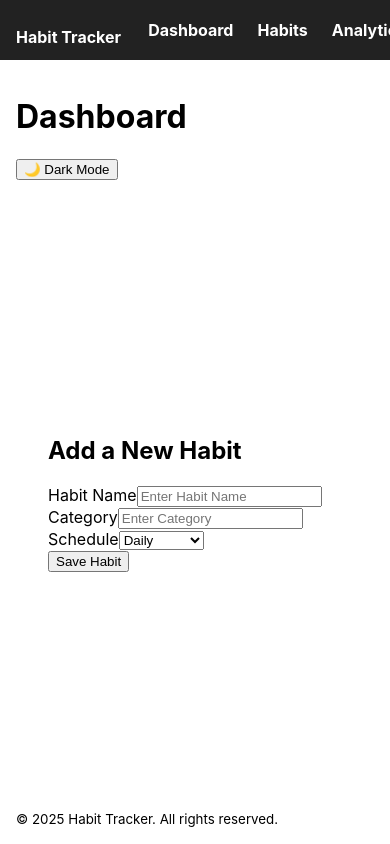
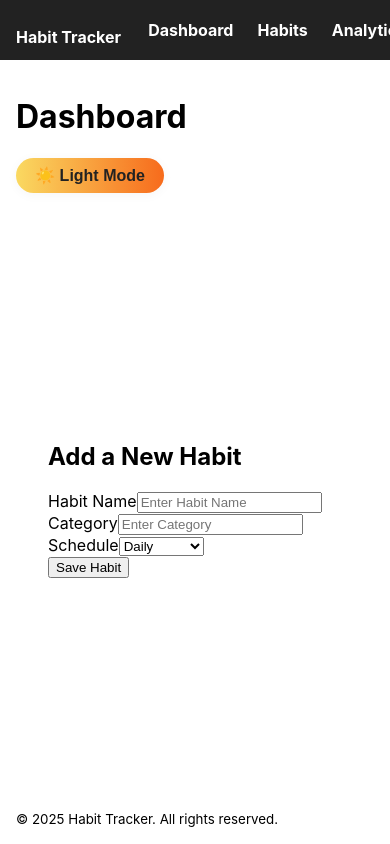
Before and after one commit to therealjhay/Habit-tracker, a React (Create React App) app: page /add-habit in a window 390 px wide. Shown: the top 844 px of the page. Built offline with nearby package versions, Linux system fonts and the light colour scheme.

Commit message:
Dashboard Switch button responsiveness and styling

```diff
--- a/src/components/layout/ThemeToggle.jsx
+++ b/src/components/layout/ThemeToggle.jsx
@@ -1,16 +1,19 @@
 import React, { useState } from "react";
 
 const ThemeToggle = () => {
-  const [theme, setTheme] = useState("light");
+  const [theme, setTheme] = useState("dark"); // default theme matches your screenshot
 
   const handleToggle = () => {
     const newTheme = theme === "light" ? "dark" : "light";
     setTheme(newTheme);
-    document.body.className = newTheme; // Swaps theme on body
+    document.body.className = newTheme; // Switch class on <body>
   };
 
   return (
-    <button onClick={handleToggle}>
+    <button
+      onClick={handleToggle}
+      className="theme-toggle-btn"
+    >
       {theme === "light" ? "🌙 Dark Mode" : "☀️ Light Mode"}
     </button>
   );
--- a/src/index.css
+++ b/src/index.css
@@ -11,3 +11,56 @@ code {
   font-family: source-code-pro, Menlo, Monaco, Consolas, 'Courier New',
     monospace;
 }
+
+body.light {
+  --bg-color: #fff;
+  --text-color: #222;
+  --card-bg: #fff;
+  --sidebar-bg: #f4f4f4;
+  --sidebar-text: #222;
+}
+
+body.dark {
+  --bg-color: #181818;
+  --text-color: #fafafa;
+  --card-bg: #222;
+  --sidebar-bg: #222;
+  --sidebar-text: #fff;
+}
+
+body {
+  background: var(--bg-color);
+  color: var(--text-color);
+  transition: background 0.3s, color 0.3s;
+}
+.sidebar {
+  background: var(--sidebar-bg);
+  color: var(--sidebar-text);
+}
+.habit-card {
+  background: var(--card-bg);
+  color: var(--text-color);
+  /* ...additional card styling... */
+}
+
+.theme-toggle-btn {
+  padding: 0.5rem 1.2rem;
+  border-radius: 999px;
+  border: none;
+  font-size: 1rem;
+  font-weight: bold;
+  cursor: pointer;
+  background: linear-gradient(90deg, #fad961 0%, #f76b1c 100%);
+  color: #222;
+  box-shadow: 0 2px 12px rgba(0,0,0,0.04);
+  transition: background 0.2s, color 0.2s, transform 0.16s;
+}
+
+.theme-toggle-btn:active {
+  transform: scale(0.95);
+}
+
+body.dark .theme-toggle-btn {
+  background: linear-gradient(90deg, #3a3a3a 0%, #2a5298 100%);
+  color: #fff;
+}
```
